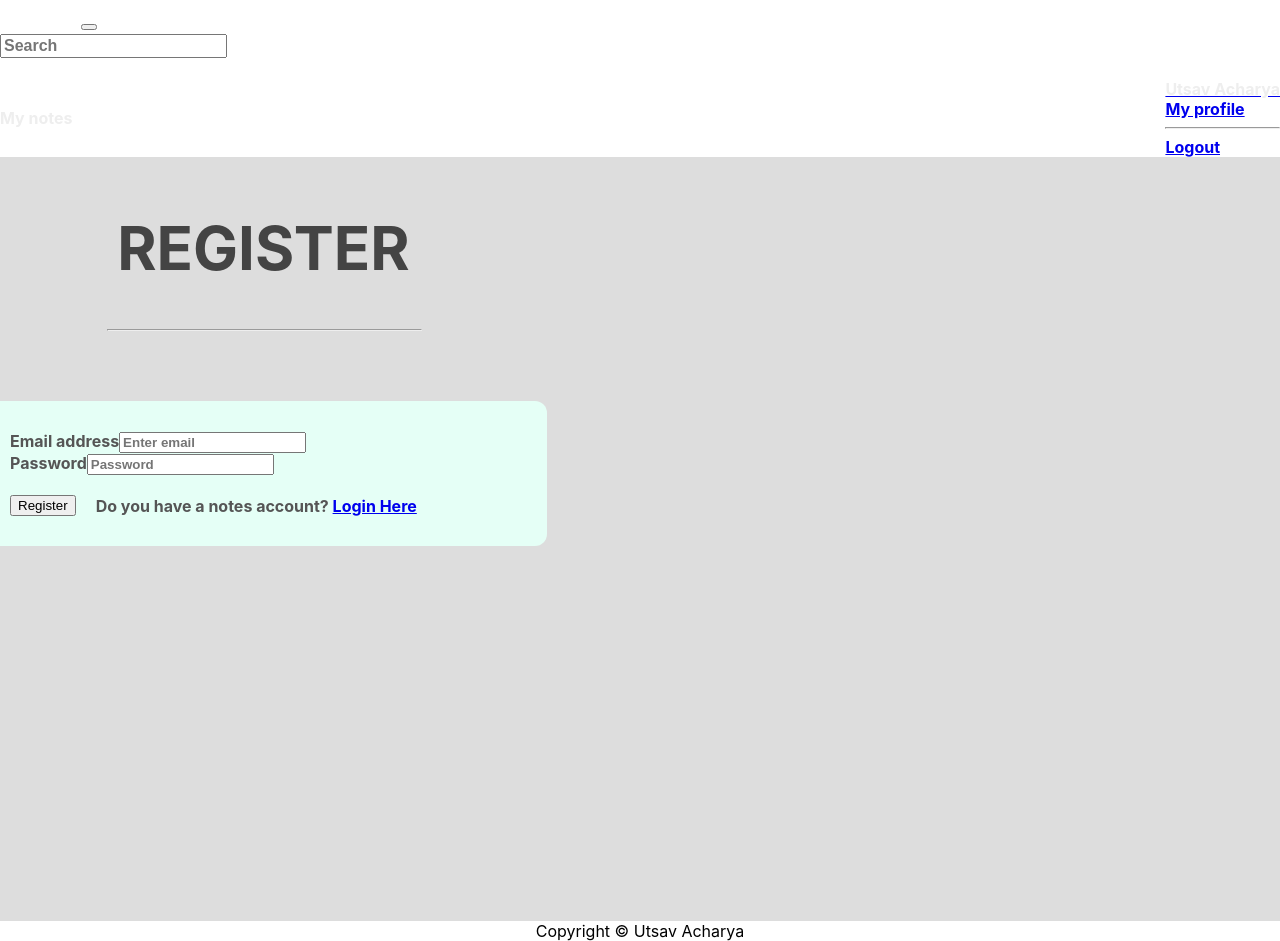
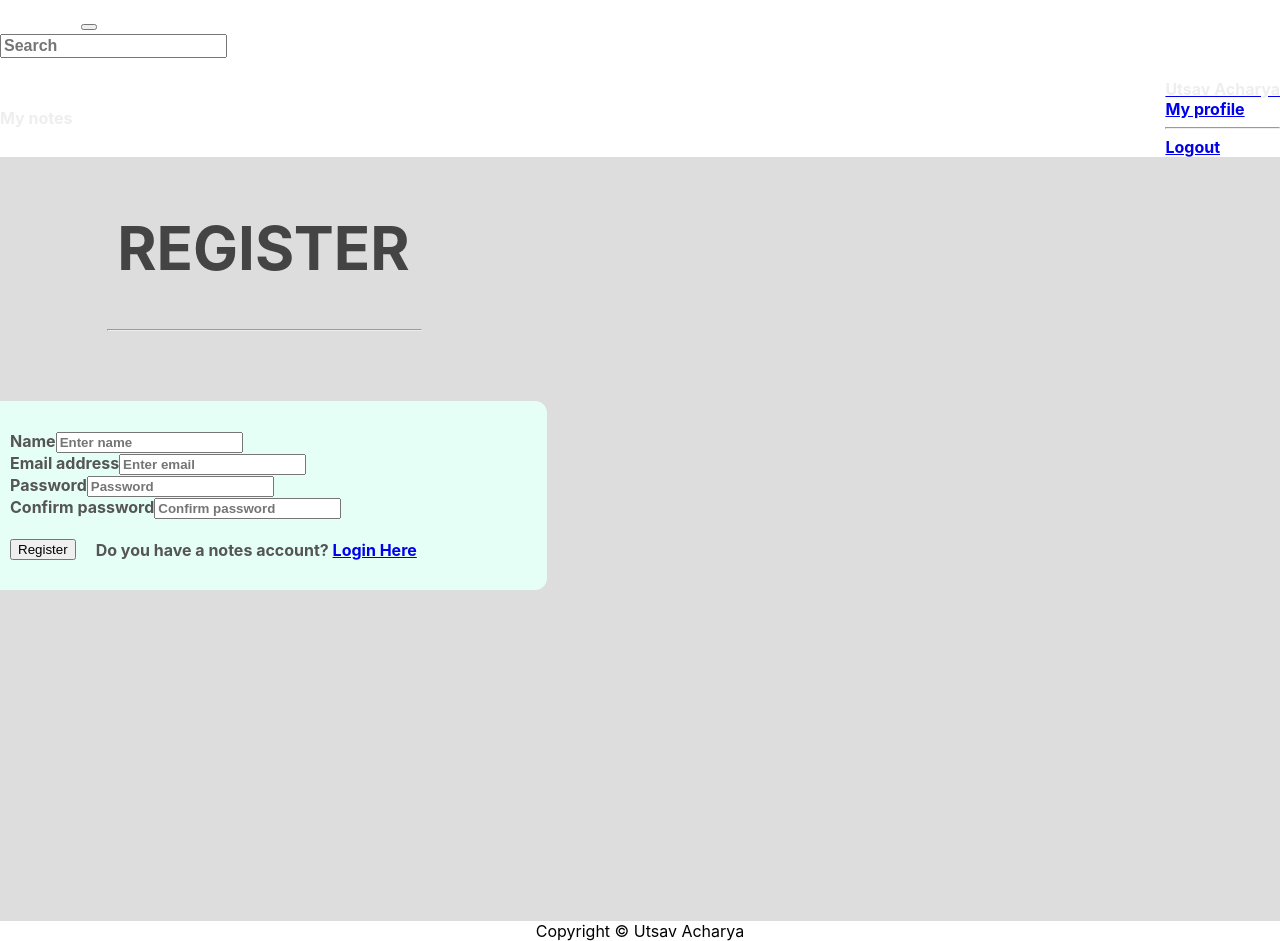
Before and after one commit to UtsavAch/NotesApp, a React (Create React App) app in the folder frontend/: page /register in a window 1280 px wide. Both pictures are taken after a click on the button "Utsav Acharya". Built offline with nearby package versions, Linux system fonts and the light colour scheme; the HTML template or start-up script is replaced by a standard one.

Commit message:
Register and logout functionality

```diff
--- a/frontend/src/components/Header/Header.js
+++ b/frontend/src/components/Header/Header.js
@@ -1,8 +1,15 @@
 import { Container, Form, Nav, Navbar, NavDropdown } from "react-bootstrap";
-import { Link } from "react-router-dom";
+import { Link, useNavigate } from "react-router-dom";
 import "./Header.css";
 
 function Header() {
+  const navigate = useNavigate();
+
+  const logoutHandler = () => {
+    localStorage.removeItem("userInfo");
+    navigate("/");
+  };
+
   return (
     <Navbar bg="primary" expand="lg" variant="dark">
       <Container>
@@ -39,7 +46,10 @@
                 My profile
               </NavDropdown.Item>
               <NavDropdown.Divider />
-              <NavDropdown.Item href="#action5" className="navbarDropdownItem">
+              <NavDropdown.Item
+                onClick={logoutHandler}
+                className="navbarDropdownItem"
+              >
                 Logout
               </NavDropdown.Item>
             </NavDropdown>
--- a/frontend/src/screens/LoginScreen/LoginScreen.js
+++ b/frontend/src/screens/LoginScreen/LoginScreen.js
@@ -1,6 +1,6 @@
 import React, { useState } from "react";
 import { Form, Button, Row, Col } from "react-bootstrap";
-import { Link } from "react-router-dom";
+import { Link, useNavigate } from "react-router-dom";
 import axios from "axios";
 import MainScreen from "../../components/MainScreen/MainScreen";
 import Loading from "../../components/Header/Loading";
@@ -8,6 +8,7 @@
 import "../../utils/FormScreen.css";
 
 const LoginScreen = () => {
+  const navigate = useNavigate();
   const [email, setEmail] = useState("");
   const [password, setPassword] = useState("");
   const [error, setError] = useState(false);
@@ -32,6 +33,7 @@
       setEmail("");
       setPassword("");
       setLoading(false);
+      navigate("/mynotes");
     } catch (error) {
       setError(error.response.data.message);
       setLoading(false);
@@ -41,6 +43,8 @@
   return (
     <MainScreen title="LOGIN" type="form">
       <div className="formContainer">
+        {loading && <Loading />}
+        {error && <ErrorMessage variant="danger">{error}</ErrorMessage>}
         <Form onSubmit={submitHandler}>
           <Form.Group className="mb-3" controlId="formBasicEmail">
             <Form.Label>Email address</Form.Label>
@@ -81,8 +85,6 @@
           </div>
         </Form>
       </div>
-      {loading && <Loading />}
-      {error && <ErrorMessage variant="danger">{error}</ErrorMessage>}
     </MainScreen>
   );
 };
--- a/frontend/src/screens/RegisterScreen/RegisterScreen.js
+++ b/frontend/src/screens/RegisterScreen/RegisterScreen.js
@@ -1,37 +1,119 @@
-import React from "react";
+import React, { useState } from "react";
 import { Form, Button, Row, Col } from "react-bootstrap";
-import { Link } from "react-router-dom";
+import { Link, useNavigate } from "react-router-dom";
+import axios from "axios";
 import MainScreen from "../../components/MainScreen/MainScreen";
+import ErrorMessage from "../../components/Header/ErrorMessage";
+import Loading from "../../components/Header/Loading";
 import "../../utils/FormScreen.css";
 
 const LoginScreen = () => {
+  const navigate = useNavigate();
+  const [email, setEmail] = useState("");
+  const [name, setName] = useState("");
+  const [password, setPassword] = useState("");
+  const [confirmPassword, setConfirmPassword] = useState("");
+  const [message, setMessage] = useState(null);
+  const [error, setError] = useState(false);
+  const [loading, setLoading] = useState(false);
+
+  const submitHandler = async (e) => {
+    e.preventDefault();
+
+    if (password !== confirmPassword) {
+      setMessage("Passwords do not match");
+    } else {
+      setMessage(null);
+      try {
+        const config = {
+          headers: {
+            "Content-type": "application/json",
+          },
+        };
+        setLoading(true);
+        const { data } = await axios.post(
+          "/api/users",
+          {
+            name,
+            email,
+            password,
+          },
+          config
+        );
+
+        console.log(data);
+        localStorage.setItem("userInfo", JSON.stringify(data));
+        setName("");
+        setEmail("");
+        setPassword("");
+        setConfirmPassword("");
+        setLoading(false);
+        navigate("/mynotes");
+      } catch (error) {
+        setLoading(false);
+        setError(error.response.data.message);
+      }
+    }
+  };
+
   return (
     <MainScreen title="REGISTER" type="form">
       <div className="formContainer">
-        <Form>
-          <Form.Group className="mb-3" controlId="formBasicEmail">
+        {error && <ErrorMessage variant="danger">{error}</ErrorMessage>}
+        {message && <ErrorMessage variant="danger">{message}</ErrorMessage>}
+        {loading && <Loading />}
+        <Form onSubmit={submitHandler}>
+          <Form.Group className="mb-3" controlId="name">
+            <Form.Label>Name</Form.Label>
+            <Form.Control
+              className="formInput"
+              type="text"
+              value={name}
+              placeholder="Enter name"
+              autoComplete="off"
+              onChange={(e) => {
+                setName(e.target.value);
+              }}
+            />
+          </Form.Group>
+
+          <Form.Group className="mb-3" controlId="email">
             <Form.Label>Email address</Form.Label>
             <Form.Control
               className="formInput"
               type="email"
-              //   value="email"
+              value={email}
               placeholder="Enter email"
-              //   onChange={(e) => {
-              //     setEmail(email.target.value);
-              //   }}
+              autoComplete="off"
+              onChange={(e) => {
+                setEmail(e.target.value);
+              }}
             />
           </Form.Group>
 
-          <Form.Group className="mb-3" controlId="formBasicPassword">
+          <Form.Group className="mb-3" controlId="password">
             <Form.Label>Password</Form.Label>
             <Form.Control
               className="formInput"
               type="password"
-              //   value="password"
+              value={password}
               placeholder="Password"
-              //   onChange={(e) => {
-              //     setPassword(e.target.value);
-              //   }}
+              onChange={(e) => {
+                setPassword(e.target.value);
+              }}
+            />
+          </Form.Group>
+
+          <Form.Group className="mb-3" controlId="confirmPassword">
+            <Form.Label>Confirm password</Form.Label>
+            <Form.Control
+              className="formInput"
+              type="password"
+              value={confirmPassword}
+              placeholder="Confirm password"
+              onChange={(e) => {
+                setConfirmPassword(e.target.value);
+              }}
             />
           </Form.Group>
 
--- a/frontend/src/screens/myNotes/MyNotes.css
+++ b/frontend/src/screens/myNotes/MyNotes.css
@@ -2,6 +2,7 @@
   margin-left: 10px;
   margin-bottom: 6px;
   text-transform: capitalize;
+  margin-left: 30px;
 }
 
 .accordionItem {
@@ -13,7 +14,6 @@
 .accordionHeader {
   position: relative;
   text-decoration: none;
-  border-radius: 12px;
 }
 
 .noteHeader {
@@ -28,6 +28,16 @@
 
   padding: 30px;
   align-items: center;
+}
+
+.noteTitle {
+  color: #444;
+  text-decoration: none;
+  flex: 1;
+  cursor: pointer;
+  align-self: center;
+  font-size: 20px;
+  font-weight: bold;
 }
 
 .noteButtonContainer {
@@ -60,13 +70,3 @@
   background-color: #e05040;
   transform: translateY(0.7px);
 }
-
-.noteTitle {
-  color: #444;
-  text-decoration: none;
-  flex: 1;
-  cursor: pointer;
-  align-self: center;
-  font-size: 20px;
-  font-weight: bold;
-}
--- a/frontend/src/utils/FormScreen.css
+++ b/frontend/src/utils/FormScreen.css
@@ -1,5 +1,6 @@
 .formContainer {
   margin: 20px;
+  margin-bottom: 100px;
   background-color: #e5fff6;
   padding: 30px;
   border-radius: 12px;
@@ -11,6 +12,7 @@
 
 .formInput {
   font-weight: bold;
+  color: #888;
 }
 
 .formSubmitArea {
```
